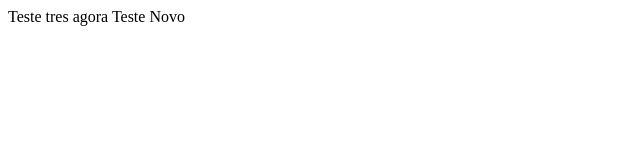
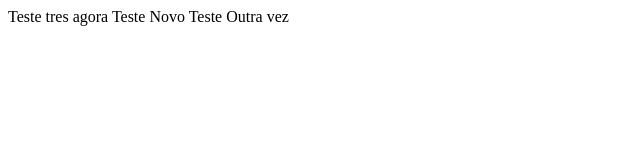
Before and after one commit to vmendonca/gitTeste, a plain HTML site: page index.html in a window 1280 px wide. Shown: the whole page, without its empty margins (0-640 px from the left). Drawn offline with Linux system fonts and the light colour scheme.

Commit message:
Update index.html
Novo teste

```diff
--- a/index.html
+++ b/index.html
@@ -2,5 +2,6 @@
     <body>
         Teste tres agora
         Teste Novo
+        Teste Outra vez
     </body>
 </html>
```
